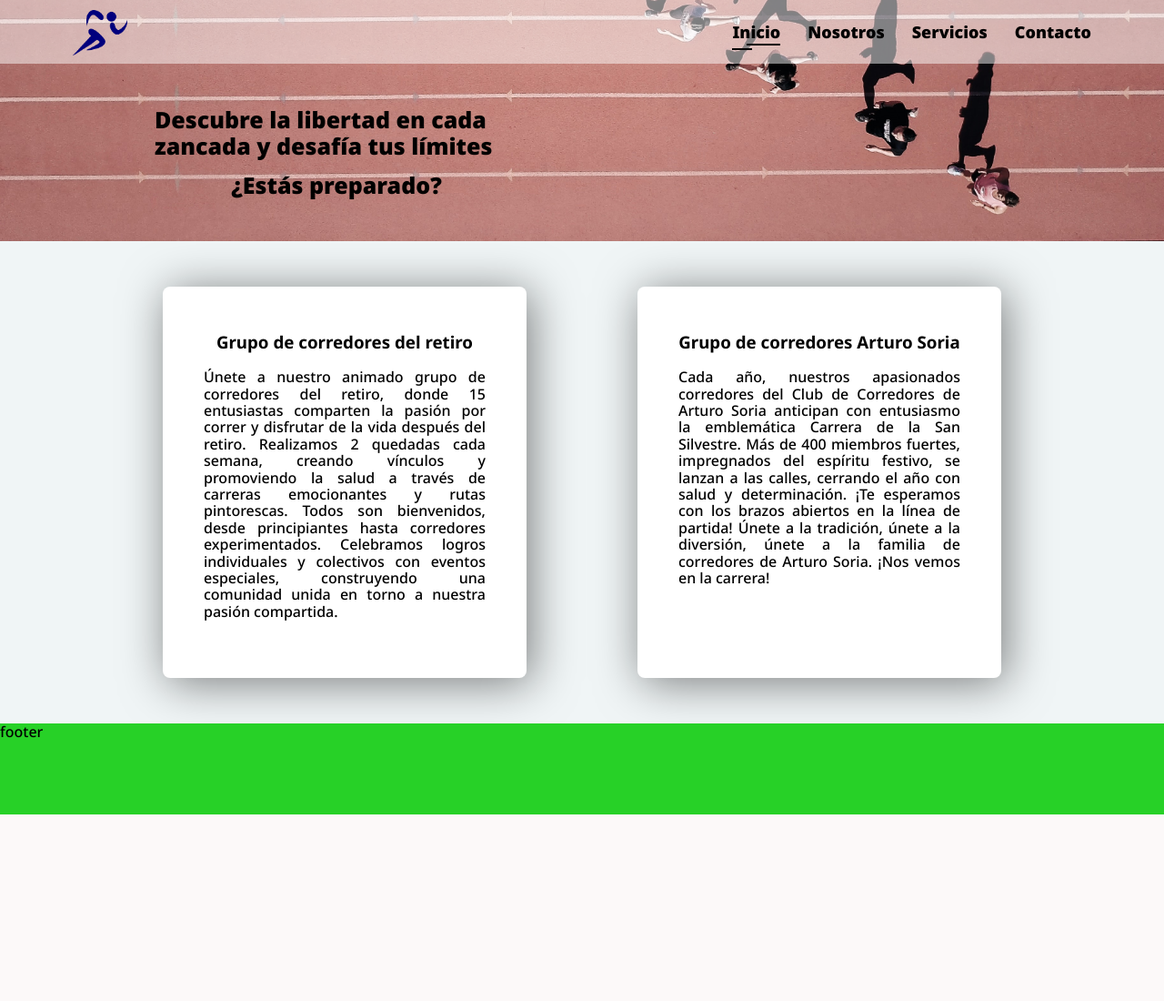
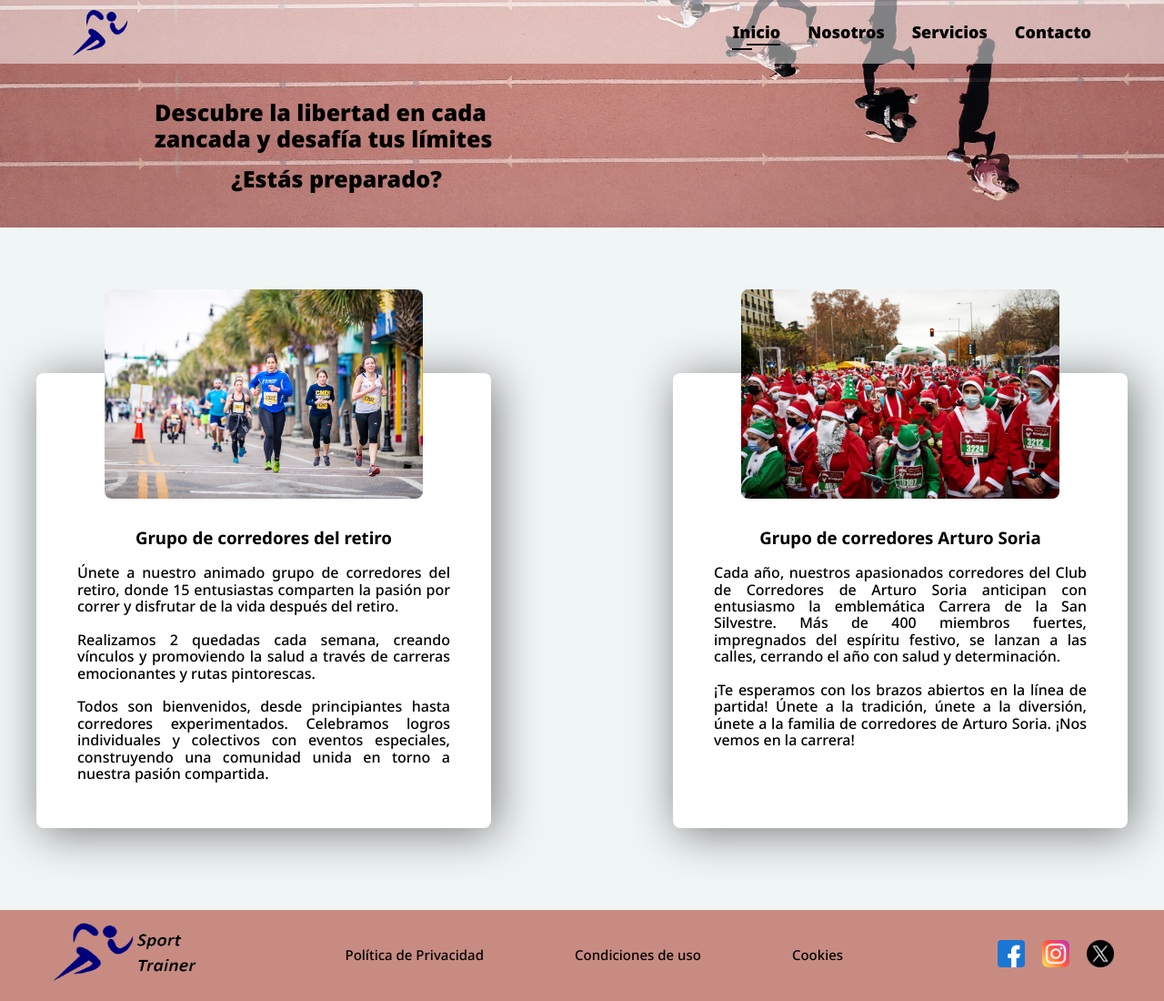
Before and after one commit to ireneFM97/SportTrainer, a PHP site: page /home.html in a window 1280 px wide. Shown: the whole page at 91% size. Before the commit the page ends 895 px from the top, so only its background shows below. Run offline with PHP 8.4, Linux system fonts and the light colour scheme.

Commit message:
"Home termiado"

```diff
--- a/home.css
+++ b/home.css
@@ -51,7 +51,7 @@ body {
         display: grid;
         min-height: 100vh;
         grid-template-columns: 1fr 1fr 1fr;
-        grid-template-rows: 1fr 2fr 100px;
+        grid-template-rows: 250px 750px 100px;
         grid-template-areas:
             "header header header"
             "main main main"
@@ -182,23 +182,47 @@ body {
         grid-area: main;
         display: flex;
         justify-content: center;
-        gap: 122px;
+        align-items: center;
+        gap: 200px;
+    }
+
+    .tarjeta1, .tarjeta2 {
+        position: relative;
+        width: 500px;
+        height: 430px;
+        border-radius: 8px;
+        display: flex;
+        justify-content: center;
+        flex-direction: row;
     }
 
     .descripcion {
-        width: 400px;
-        height: 430px;
+        height: 500px;
         border-radius: 8px;
         flex-wrap: wrap;
         text-align: center;
-        margin: 50px 0;
         display: flex;
         justify-content: center;
-        align-content: first flex-start;
+        align-content: flex-start;
         background: white;
         box-shadow: 5px 5px 50px rgb(0, 0, 0, 0.5);
         border-color: none;
+        position: relative;
+        z-index: 1;
+    }
 
+    .foto-encima {
+        width: 350px;
+        height: 230px;
+        border-radius: 8px;
+        position: absolute;
+        transform: translateX(+90%);
+        transform: translateY(-40%);
+        z-index: 2;
+    }
+
+    .container main p, h3 {
+        margin-top: 170px;
     }
 
     .container main p {
@@ -206,22 +230,43 @@ body {
         text-align: justify;
     }
 
-    .container main h3 {
-        margin-top: 50px;
-    }
 
     /*------------------------MAIN FIN CONTENIDO---------------------------------------*/
 
-
-
-
-
-
-
-
+    /*------------------------FOOTER---------------------------------------------------*/
 
     .container footer {
-        background: rgb(39, 209, 39);
+        background: #C88B82;
         grid-area: footer;
+        display: flex;
+        justify-content: space-evenly;
+        align-items: center;
+        gap: 100px;
+    }
+
+    .logo-izquierda img {
+        height: 80px;
+        width: 170px;
+    }
+
+    .politicas {
+        display: flex;
+        gap: 100px
+    }
+
+    .politicas a {
+        text-decoration: none;
+        color: black;
+        font-size: 15px;
+    }
+
+    .rrss a {
+        text-decoration: none;
+    }
+
+    .rrss img {
+        height: 30px;
+        width: 30px;
+        margin-left: 15px;
     }
 }
--- a/home.html
+++ b/home.html
@@ -7,6 +7,7 @@
     <title>Inicio | Sport Trainer</title>
     <link rel="stylesheet" href="home.css">
     <link rel="stylesheet" href="normalize.css">
+    <link rel="icon" href="assets/logo.png" type="image/x-icon">
     <link rel="preconnect" href="https://fonts.googleapis.com">
     <link rel="preconnect" href="https://fonts.gstatic.com" crossorigin>
     <link href="https://fonts.googleapis.com/css2?family=Noto+Sans:wght@300;500;700;900&display=swap" rel="stylesheet">
@@ -19,7 +20,7 @@
             <!--------------------HEADER NAVEGACIÓN------------------------------------->
             <div class="header-arriba">
                 <div class="logo">
-                    <img src="assets/logo.png" alt="logotipo">
+                    <img src="assets/logo.PNG" alt="logotipo">
                 </div>
                 <nav class="barra">
                     <a href="#" class="nav-link activo">Inicio</a>
@@ -42,29 +43,63 @@
         <aside>aside</aside>
         <!---------------------------INICIO CONTENIDO------------------------------------------->
         <main>
+            <div class="tarjeta1">
+                <img class="foto-encima" src="assets/corredores.jpg" alt="corredores-retiro">
                 <div class="descripcion">
+
                     <h3>Grupo de corredores del retiro</h3>
-                <p>Únete a nuestro animado grupo de corredores del retiro, donde 15 entusiastas comparten la pasión por
-                    correr y disfrutar de la vida después del retiro.
+                    <p>Únete a nuestro animado grupo de corredores del retiro, donde 15 entusiastas comparten la pasión
+                        por
+                        correr y disfrutar de la vida después del retiro. <br><br>
 
                         Realizamos 2 quedadas cada semana, creando vínculos y promoviendo la salud a través de carreras
-                    emocionantes y rutas pintorescas.
+                        emocionantes y rutas pintorescas. <br><br>
 
                         Todos son bienvenidos, desde principiantes hasta corredores experimentados. Celebramos logros
                         individuales y colectivos con eventos especiales, construyendo una comunidad unida en torno a
                         nuestra pasión compartida.</p>
                 </div>
+            </div>
+            <div class="tarjeta2">
+                <img class="foto-encima" src="assets/corredoresSanSilvestre.jpg" alt="corredores-retiro">
                 <div class="descripcion">
+
                     <h3>Grupo de corredores Arturo Soria</h3>
-                <p>Cada año, nuestros apasionados corredores del Club de Corredores de Arturo Soria anticipan con entusiasmo la emblemática Carrera de la San Silvestre. Más de 400 miembros fuertes, impregnados del espíritu festivo, se lanzan a las calles, cerrando el año con salud y determinación.
+                    <p>Cada año, nuestros apasionados corredores del Club de Corredores de Arturo Soria anticipan con
+                        entusiasmo la emblemática Carrera de la San Silvestre. Más de 400 miembros fuertes, impregnados
+                        del espíritu festivo, se lanzan a las calles, cerrando el año con salud y determinación.
+                        <br><br>
 
+                        ¡Te esperamos con los brazos abiertos en la línea de partida! Únete a la tradición, únete a la
+                        diversión, únete a la familia de corredores de Arturo Soria. ¡Nos vemos en la carrera!
+                    </p>
+                </div>
+            </div>
 
-
-                    ¡Te esperamos con los brazos abiertos en la línea de partida! Únete a la tradición, únete a la diversión, únete a la familia de corredores de Arturo Soria. ¡Nos vemos en la carrera! </p>
+        </main>
+        <!----------------------------------------------------FIN DEL CONTENIDO------------------------------------------------>
+        <!------------------------------------------------INICIO DEL FOOTER----------------------------------------------------->
+        <footer>
+            <div class="logo-izquierda">
+                <img src="assets/logo2.2.PNG" alt="logotipo">
             </div>
-        </main>
-
-        <footer>footer</footer>
+            <div class="politicas">
+                <a href="#">Política de Privacidad</a>
+                <a href="#">Condiciones de uso</a>
+                <a href="#">Cookies</a>
+            </div>
+            <div class="rrss">
+                <a href="https://www.facebook.com" target="_blank">
+                    <img src="assets/facebook.png" alt="Facebook">
+                </a>
+                <a href="https://www.instagram.com" target="_blank">
+                    <img src="assets/instagram.png" alt="Instagram">
+                </a>
+                <a href="https://twitter.com/" target="_blank">
+                    <img src="assets/x.png" alt="X">
+                </a>
+            </div>
+        </footer>
     </section>
 </body>
 
--- a/login.html
+++ b/login.html
@@ -7,6 +7,7 @@
     <title>Iniciar sesión | Sport Trainer</title>
     <link rel="stylesheet" href="login.css">
     <link rel="stylesheet" href="normalize.css">
+    <link rel="icon" href="assets/logo.png" type="image/x-icon">
     <link rel="preconnect" href="https://fonts.googleapis.com">
     <link rel="preconnect" href="https://fonts.gstatic.com" crossorigin>
     <link href="https://fonts.googleapis.com/css2?family=Noto+Sans:wght@300;500;700;900&display=swap" rel="stylesheet">
```
Also changed, not shown: assets/corredores.jpg, assets/corredoresSanSilvestre.jpg (added), assets/facebook.png (added), assets/instagram.png (added), assets/logo 2.PNG (added), assets/logo2.2.PNG (added), assets/x.png (added). Lines whose indentation alone changed are shown as unchanged.
